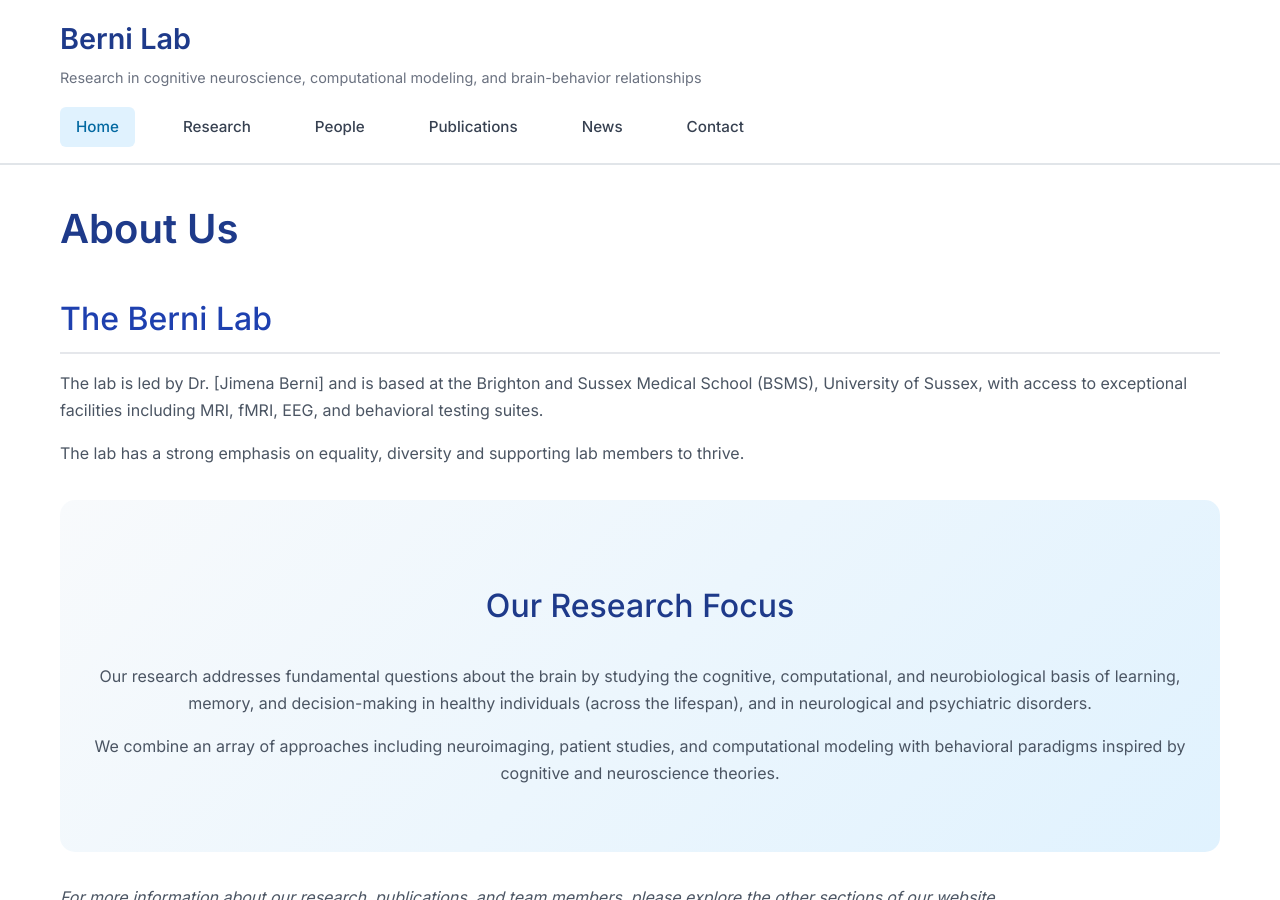
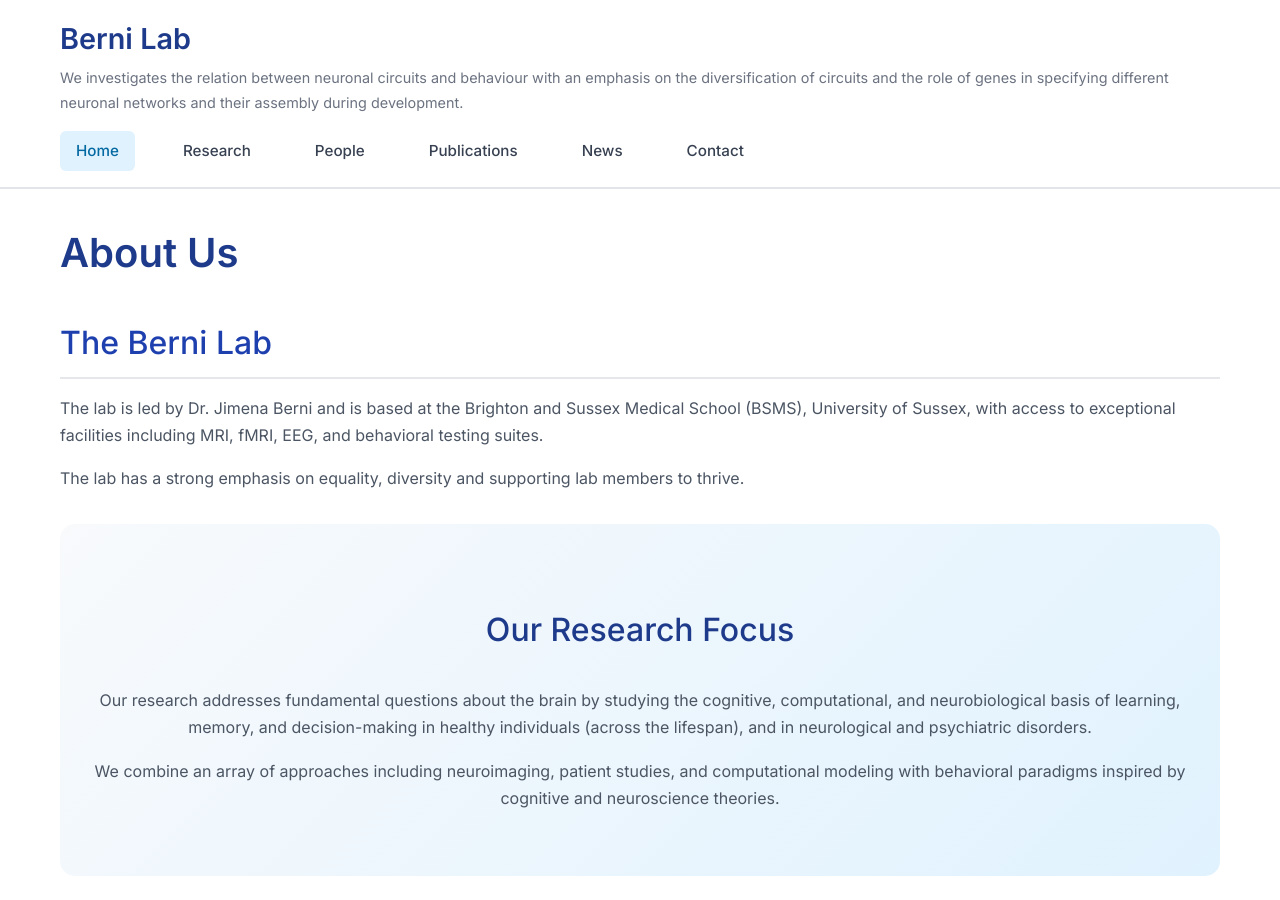
Before and after one commit to nvelichkova/berni-lab.github.io, a Jekyll site: the page built from index.md, in a window 1280 px wide and 900 px high. Built offline with Jekyll 4.4.1, drawn with Linux system fonts in a browser that asks for light colours.

Commit message:
Update _config.yml

```diff
--- a/_config.yml
+++ b/_config.yml
@@ -1,6 +1,6 @@
 # Site settings
 title: "Berni Lab - Neuroscience Lab"
-description: "Research in cognitive neuroscience, computational modeling, and brain-behavior relationships"
+description: "We investigates the relation between neuronal circuits and behaviour with an emphasis on the diversification of circuits and the role of genes in specifying different neuronal networks and their assembly during development."
 baseurl: "/berni-lab.github.io"  # ← ADD THIS!
 url: "https://nvelichkova.github.io"  # ← UPDATE THIS!
 
@@ -9,7 +9,7 @@ lab_name: "Berni Lab"  # ← Update these!
 lab_short: "BL"
 institution: "University of Sussex"  # ← Update!
 department: "Brighton and Sussex Medical School (BSMS)"  # ← Update!
-pi_name: "Dr. [Jimena Berni]"  # ← Update!
+pi_name: "Dr. Jimena Berni"  # ← Update!
 location: "Brighton, UK"  # ← Update!
 
 # Contact
```
